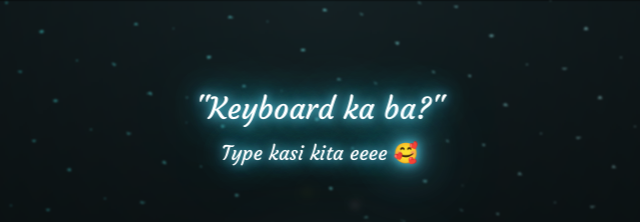
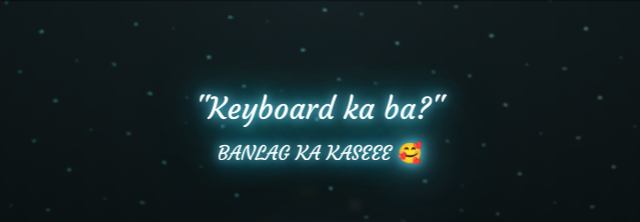
Before and after one commit to russeljaysantos/HappySingle, a plain HTML site: page main.html in a window 1280 px wide. Shown: the top 222 px of the page, 320-960 px from the left. Drawn offline with Linux system fonts and the light colour scheme.

Commit message:
Update main.html

```diff
--- a/main.html
+++ b/main.html
@@ -54,7 +54,7 @@
   <div class="night"></div>-
 <!-- Display IntroBird -->
 <div class="intro-bird">"Keyboard ka ba?"</div>
-<div class="intro-bird2">Type kasi kita eeee 🥰</div>
+<div class="intro-bird2">BANLAG KA KASEEE 🥰</div>
 
   <div class="flowers">
     <div class="flower flower--1">
```
